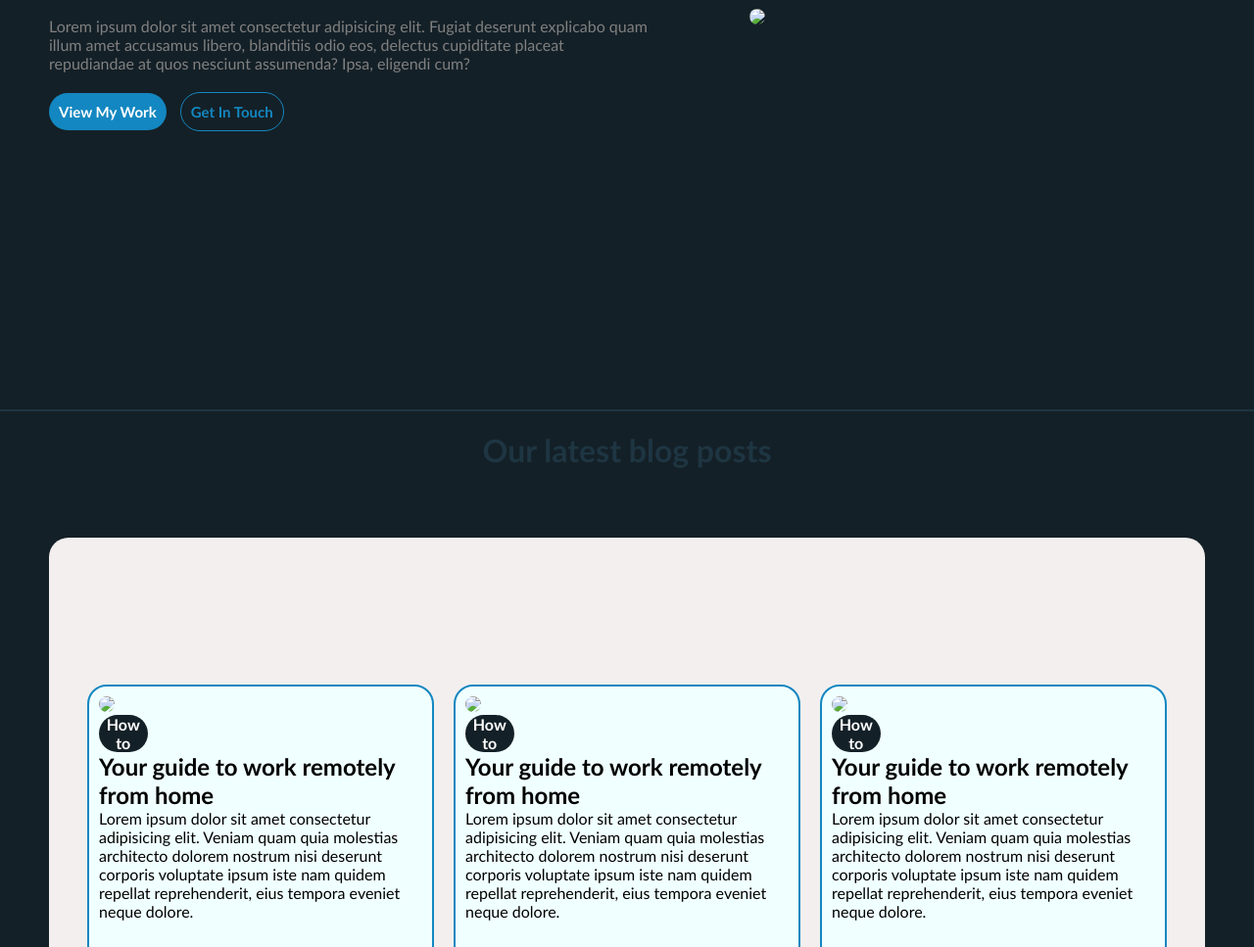
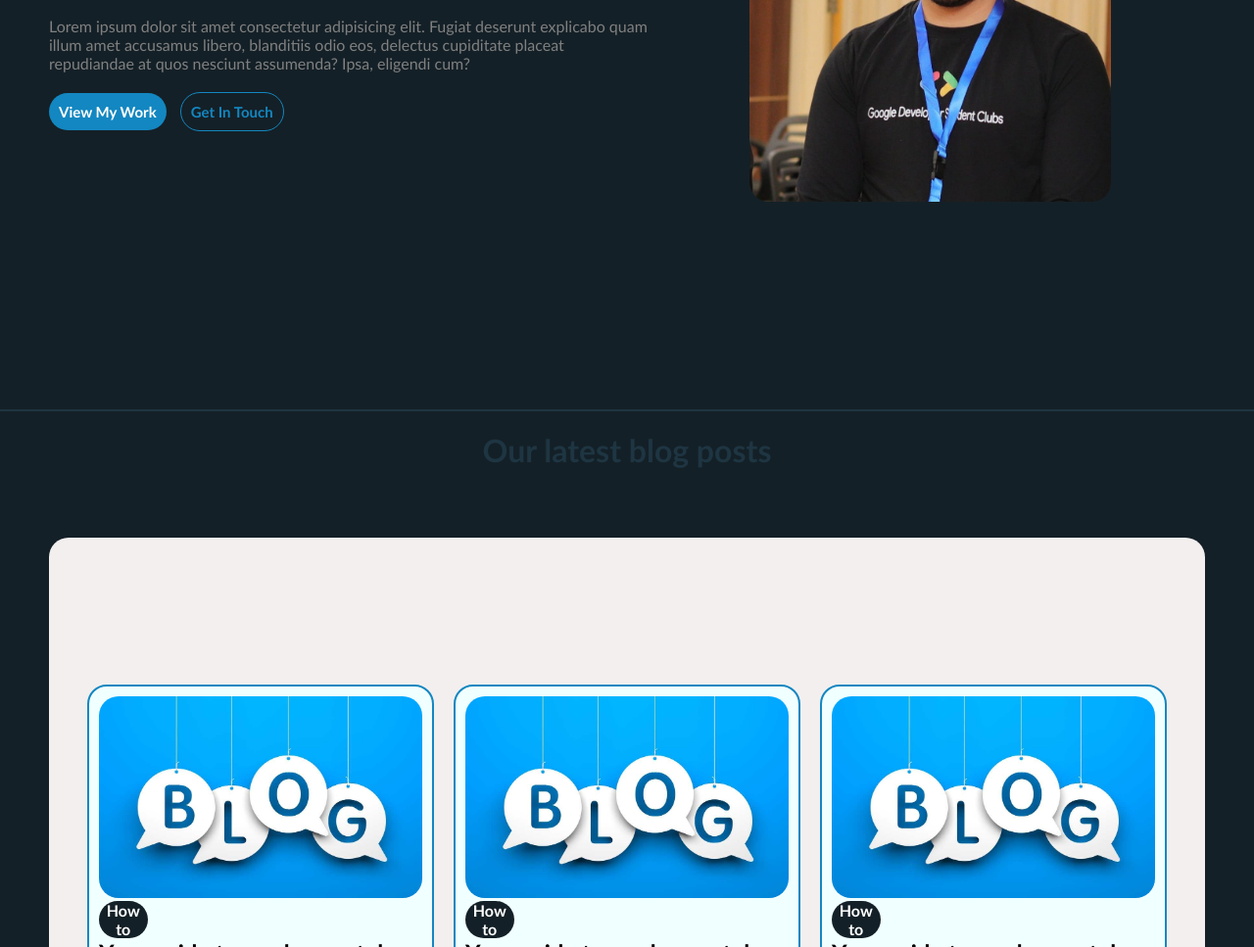
Before and after one commit to HassanAhmed093/Portfolio, a plain HTML site: page index.html in a window 1280 px wide. Shown: the part 442-1409 px from the top of the page at 98% size. Drawn offline with Linux system fonts and the light colour scheme.

Commit message:
update images

```diff
--- a/index.html
+++ b/index.html
@@ -29,7 +29,7 @@
 
         </div>
         <div class="right">
-            <img src="10.jpg" class="main-img">
+            <img src="./images/10.jpg" class="main-img">
         </div>
     </div>
     <h1 class="text">Our latest blog posts</h1>
@@ -37,7 +37,7 @@
     <div class="cards">
 
         <div class="card">
-            <img src="blogs.jpg">
+            <img src="./images/blogs.jpg">
             <p class="category">How to</p>
             <h2>Your guide to work remotely from home</h2>
             <p>Lorem ipsum dolor sit amet consectetur adipisicing elit. Veniam quam quia molestias architecto dolorem nostrum nisi deserunt corporis voluptate ipsum iste nam quidem repellat reprehenderit, eius tempora eveniet neque dolore.</p>
@@ -46,7 +46,7 @@
             </div>
         </div>
         <div class="card">
-            <img src="blogs.jpg">
+            <img src="./images/blogs.jpg">
             <p class="category">How to</p>
             <h2>Your guide to work remotely from home</h2>
             <p>Lorem ipsum dolor sit amet consectetur adipisicing elit. Veniam quam quia molestias architecto dolorem nostrum nisi deserunt corporis voluptate ipsum iste nam quidem repellat reprehenderit, eius tempora eveniet neque dolore.</p>
@@ -55,7 +55,7 @@
             </div>
         </div>
             <div class="card">
-            <img src="blogs.jpg">
+            <img src="./images/blogs.jpg">
             <p class="category">How to</p>
             <h2>Your guide to work remotely from home</h2>
             <p>Lorem ipsum dolor sit amet consectetur adipisicing elit. Veniam quam quia molestias architecto dolorem nostrum nisi deserunt corporis voluptate ipsum iste nam quidem repellat reprehenderit, eius tempora eveniet neque dolore.</p>
@@ -66,7 +66,6 @@
     </div>
     <footer class="footer">
         <p>© Copyright Hassan Ahmed All Rights Reserved</p>
-
 </footer>
 </body>
 </html>
```
